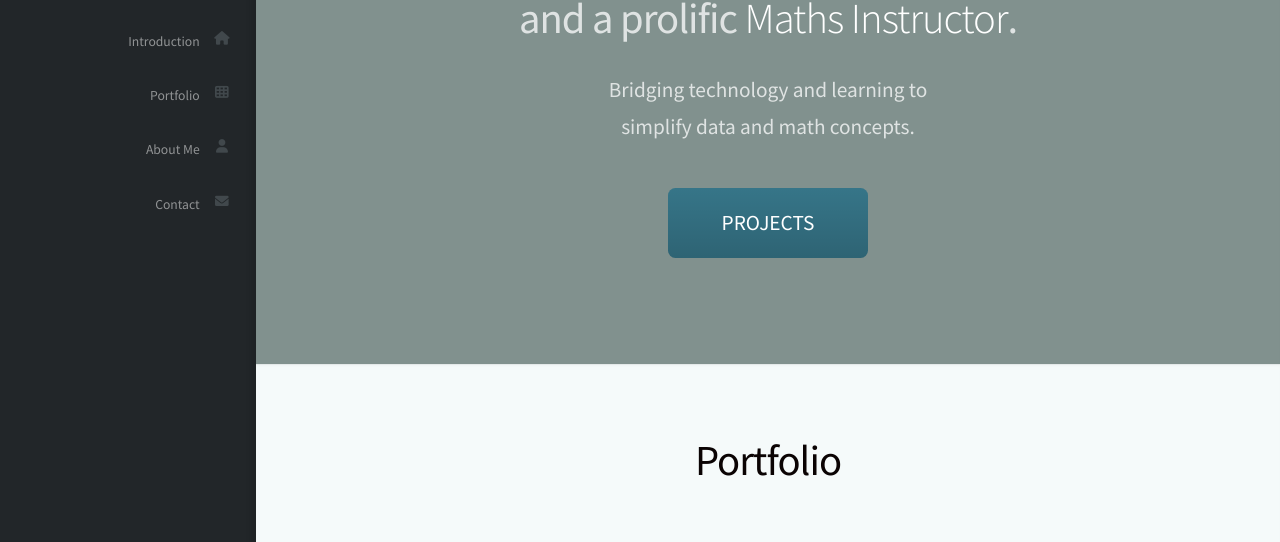
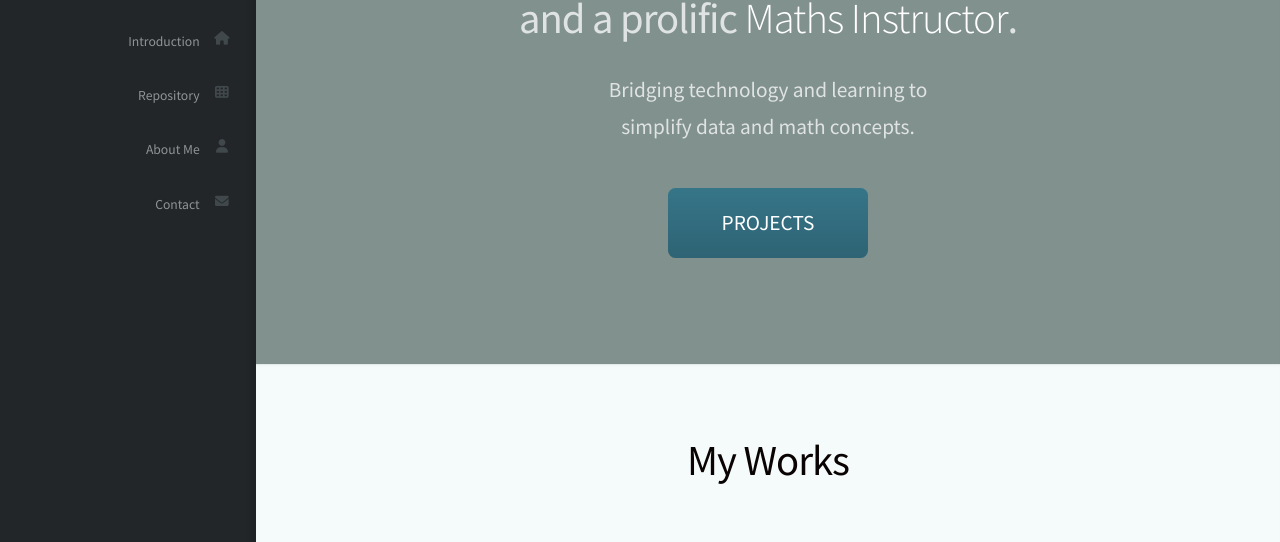
Before and after one commit to Ogujor1/Portfolio, a plain HTML site: page index.html in a window 1280 px wide. Shown: the part 185-727 px from the top of the page. Drawn offline with Linux system fonts and the light colour scheme.

Commit message:
change of lines

```diff
--- a/index.html
+++ b/index.html
@@ -26,7 +26,7 @@
         <nav id="nav">
           <ul>
             <li><a href="#top" id="top-link"><span class="icon solid fa-home">Introduction</span></a></li>
-            <li><a href="#portfolio" id="portfolio-link"><span class="icon solid fa-th">Portfolio</span></a></li>
+            <li><a href="#portfolio" id="portfolio-link"><span class="icon solid fa-th">Repository</span></a></li>
             <li><a href="#about" id="about-link"><span class="icon solid fa-user">About Me</span></a></li>
             <li><a href="#contact" id="contact-link"><span class="icon solid fa-envelope">Contact</span></a></li>
           </ul>
@@ -74,7 +74,7 @@
         <div class="container">
 
           <header>
-            <h2>Portfolio</h2>
+            <h2>My Works</h2>
           </header>
 
           <p>Welcome to my portfolio! Here, you’ll find a showcase of my work across mathematics instruction, data science projects, and backend development. Each project highlights my expertise in problem-solving, data-driven insights, and software engineering. Explore my accomplishments and see how my skills can bring value to your projects.</p>
```
